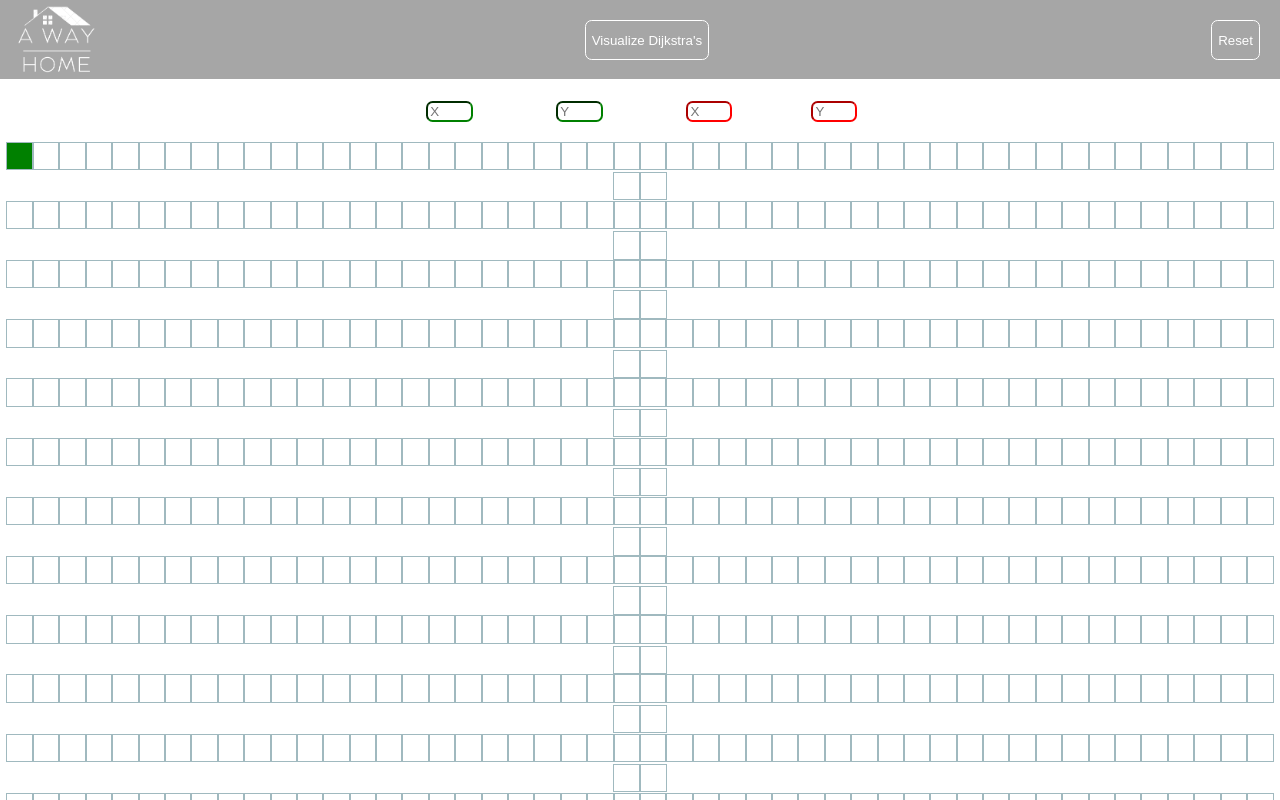
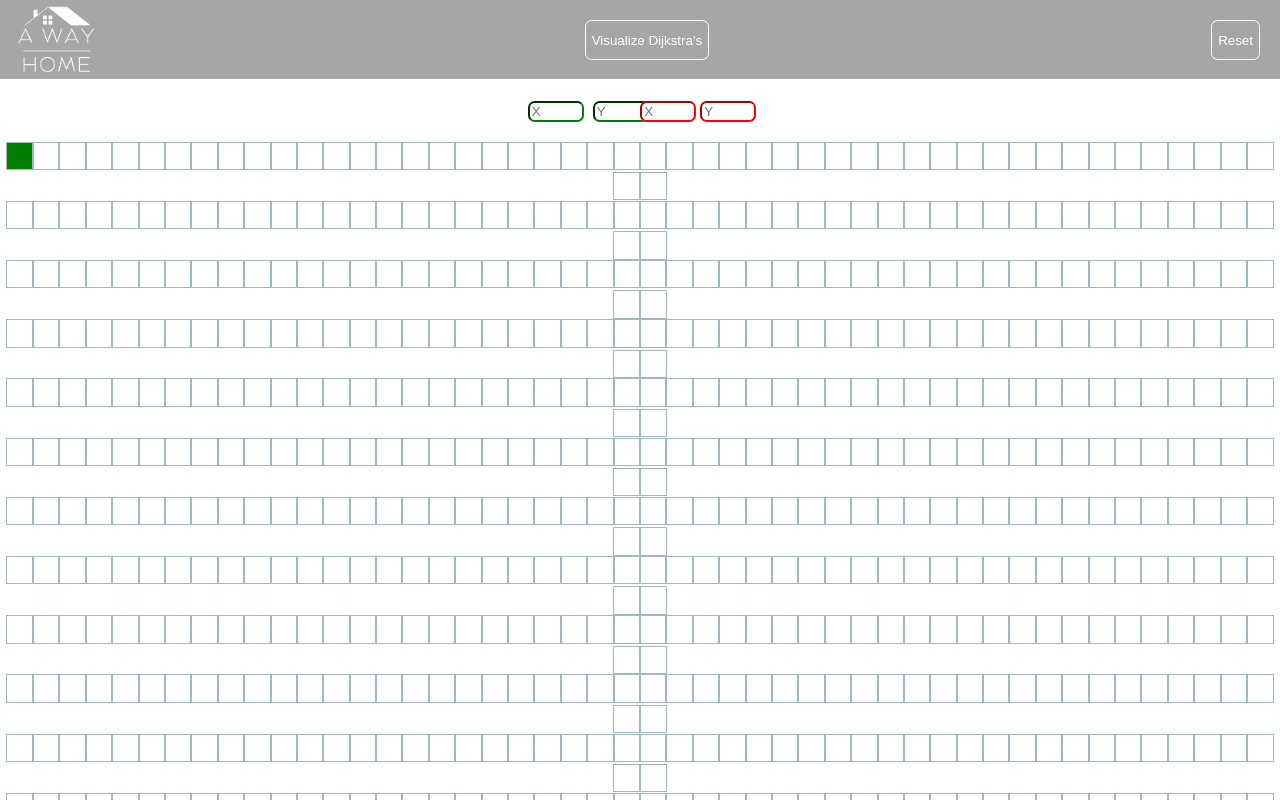
Before and after one commit to clementmihailescu/Pathfinding-Visualizer-Tutorial, a React (Create React App) app: page / in a window 1280 px wide. Shown: the top 800 px of the page. Built offline with nearby package versions, Linux system fonts and the light colour scheme.

Commit message:
refactor input fields and change css

```diff
--- a/src/PathfindingVisualizer/Node/Node.css
+++ b/src/PathfindingVisualizer/Node/Node.css
@@ -28,22 +28,22 @@
 @keyframes visitedAnimation {
   0% {
     transform: scale(0.3);
-    background-color: #faf0e6;
+    background-color: #c0c5ce;
     border-radius: 100%;
   }
 
   50% {
-    background-color: #fff0db;
+    background-color: #a7adba;
   }
 
   75% {
     transform: scale(1.2);
-    background-color: #eed9c4;
+    background-color: #65737e;
   }
 
   100% {
     transform: scale(1);
-    background-color: #e4d5b7;
+    background-color: #4f5b66;
   }
 }
 
@@ -65,17 +65,17 @@
 @keyframes shortestPath {
   0% {
     transform: scale(0.6);
-    background-color: #f9d4b4
+    background-color: #65737e
     ;
   }
 
   50% {
     transform: scale(1.2);
-    background-color: #9c7d5c;
+    background-color: #343d46;
   }
 
   100% {
     transform: scale(1);
-    background-color: #dbbc8c;
+    background-color: black;
   }
 }
--- a/src/PathfindingVisualizer/PathfindingVisualizer.css
+++ b/src/PathfindingVisualizer/PathfindingVisualizer.css
@@ -30,7 +30,6 @@
 input{
   margin-left: 0.3em;
   border-radius: 0.5em;
-  width: 20%;
 }
 
 .buttons{
@@ -101,14 +100,16 @@ input{
 .startAxis{
   display: flex;
   flex-direction: row;
+  width: 9%;
 }
 .endAxis {
   display: flex;
-  flex-direction: row;
+  flex-direction: row
+
 }
 
 form{
-  margin: 0.3em -2em 0.3em;
+  margin: 0.3em 0em 0.3em;
 }
 
 img{
@@ -119,3 +120,43 @@ img{
 .row {
   margin-bottom: -0.1em;
 }
+
+#myStartInputX:disabled {
+  background-color: green;
+  color: linen;
+  opacity: 1;
+}
+
+#myStartInputY:disabled {
+  background-color: green;
+  color: linen;
+  opacity: 1;
+}
+
+#myEndInputX:disabled {
+  background-color: red;
+  color: linen;
+  opacity: 1;
+}
+
+#myEndInputY:disabled {
+  background-color: red;
+  color: linen;
+  opacity: 1;
+}
+
+#myEndInputY:disabled::-webkit-input-placeholder  {
+  color: linen;
+}
+
+#myEndInputX:disabled::-webkit-input-placeholder  {
+  color: linen;
+}
+
+#myStartInputY:disabled::-webkit-input-placeholder  {
+  color: linen;
+}
+
+#myStartInputX:disabled::-webkit-input-placeholder  {
+  color: linen;
+}
--- a/src/PathfindingVisualizer/PathfindingVisualizer.jsx
+++ b/src/PathfindingVisualizer/PathfindingVisualizer.jsx
@@ -96,10 +96,10 @@ export default class PathfindingVisualizer extends Component {
     let endPutY = Math.round(Number((document.getElementById("myEndInputY").value)));
     console.log(endPutY)
 
-    if (isNaN(endPutX) === true || endPutX > 49 || endPutX < 0) {
+    if (endPutX > 49 || endPutX < 0) {
        endPutX = 49;
     }
-    if (isNaN(endPutY) === true || endPutY > 19 || endPutY < 0) {
+    if ( endPutY > 19 || endPutY < 0) {
       endPutY = 19;
     }
     const {grid} = this.state
@@ -144,13 +144,13 @@ export default class PathfindingVisualizer extends Component {
             <form className=''>
               <label className='labelStartX'>
                 {/* X: */}
-                <input disabled={this.state.isDisabled} placeholder='X' id="myStartInputX" type="text" onChange={this.handleChange}/>
+                <input  disabled={this.state.isDisabled} placeholder='X' id="myStartInputX" type='number' max="49" min="0" onkeyup="if(value<0)value=0;" onChange={this.handleChange}/>
               </label>
             </form>
             <form>
               <label className='labelStartY'>
                  {/* Y:  */}
-                <input disabled={this.state.isDisabled} placeholder='Y'  id="myStartInputY" type="text" onChange={this.handleChange}/>
+                <input disabled={this.state.isDisabled} placeholder='Y'  id="myStartInputY" type='number' max="19" min="0" onkeyup="if(value<0)value=0;" onChange={this.handleChange}/>
               </label>
             </form>
         </div>
@@ -158,13 +158,13 @@ export default class PathfindingVisualizer extends Component {
             <form>
               <label className='labelX'>
                  {/* X:  */}
-                <input disabled={this.state.isDisabled} placeholder='X'  id="myEndInputX" type="text" onChange={this. handleEndChange}/>
+                <input disabled={this.state.isDisabled} placeholder='X'  id="myEndInputX" type='number' max="49" min="0" onkeyup="if(value<0)value=0;" onChange={this. handleEndChange}/>
               </label>
             </form>
             <form>
               <label className='labelY'>
                  {/* Y:  */}
-                <input disabled={this.state.isDisabled} placeholder='Y'  id="myEndInputY" type="text" onChange={this.handleEndChange}/>
+                <input disabled={this.state.isDisabled} placeholder='Y'  id="myEndInputY" type='number' max="19" min="0" onkeyup="if(value<0)value=0;" onChange={this.handleEndChange}/>
               </label>
             </form>
           </div>
```
Also changed, not shown: 1 other file (tests, documents, lock files or other folders).
